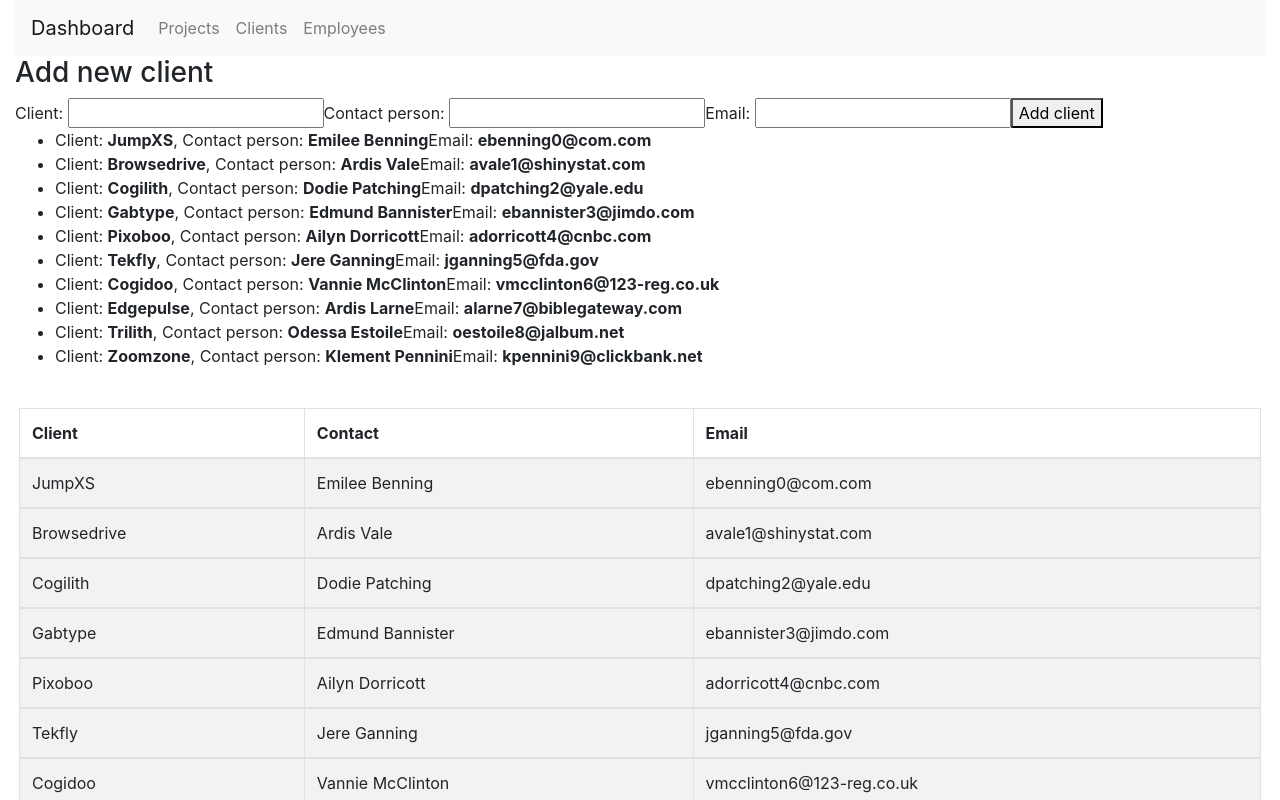
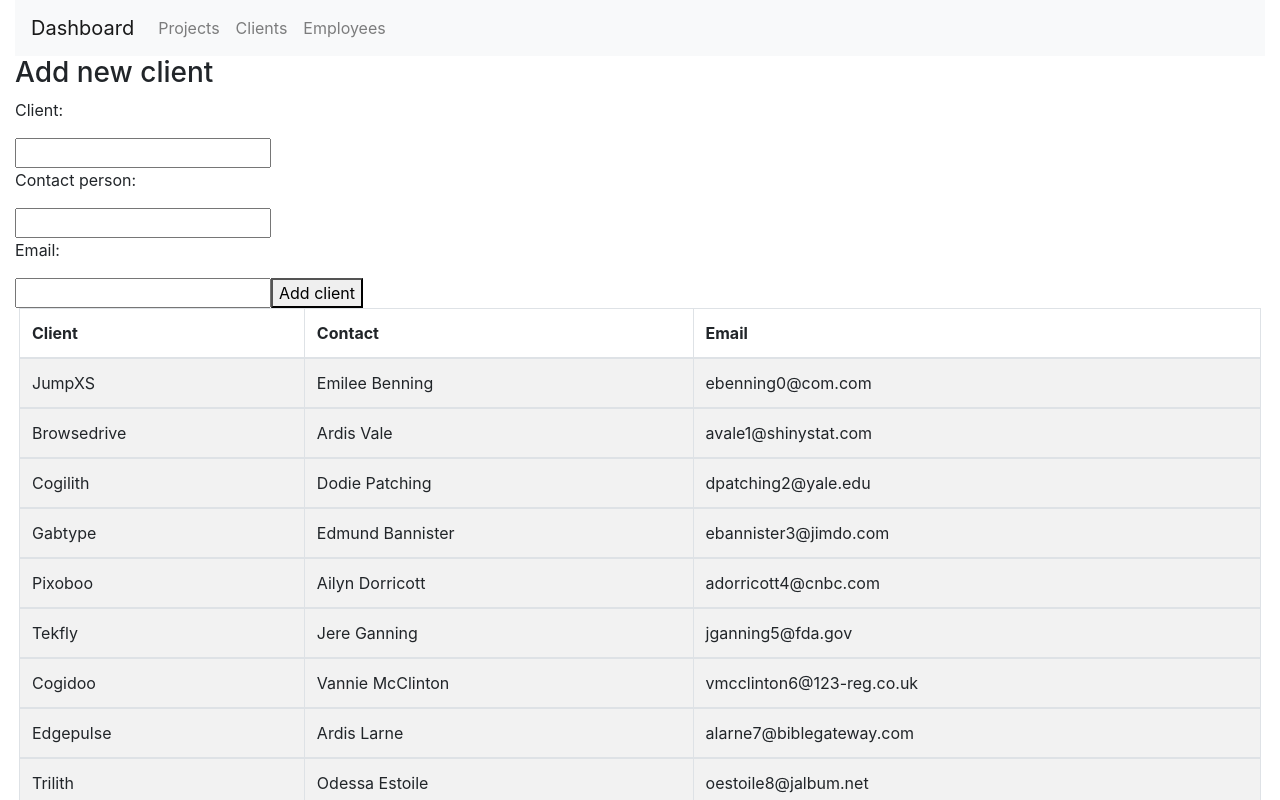
Before and after one commit to martinmolvaer/project-man, a React (Create React App) app in the folder project-man/: page /clients in a window 1280 px wide. Shown: the top 800 px of the page. Built offline with nearby package versions, Linux system fonts and the light colour scheme.

Commit message:
Update Clients.js

```diff
--- a/project-man/src/components/Clients.js
+++ b/project-man/src/components/Clients.js
@@ -3,10 +3,9 @@ import ClientData from "../data/ClientData.json";
 import { Table, Row } from "react-bootstrap";
 
 const Clients = () => {
-
-
   const [clients, setClients] = useState(ClientData);
   const [newClient, setNewClient] = useState({
+    id: "",
     name: "",
     contact_person: "",
     email: "",
@@ -15,38 +14,28 @@ const Clients = () => {
   const handleChange = (e) => {
     const { name, value } = e.target;
     setNewClient({ ...newClient, [name]: value });
-};
-
-const addClient = () => {
-    setClients(client => [newClient, ...client ])
-    console.log(ClientData)
   };
 
-  const getClients = () => {
-    return clients.map((client, i) => {
-      return (
-        <li key={i}>
-          Client: <b>{client.name}</b>, Contact person:{" "}
-          <b>{client.contact_person}</b>
-          Email: <b>{client.email}</b>
-        </li>
-      );
-    });
+  const addClient = () => {
+    setClients(()=>[newClient, ...clients]);
   };
+
+  React.useEffect(() => {
+   console.log(clients)},[clients]
+
+  )
 
   return (
     <div>
       <h3>Add new client</h3>
 
-      <span>Client: </span>
+      <p>Client: </p>
       <input onChange={handleChange} name="name"></input>
-      <span>Contact person: </span>
+      <p>Contact person: </p>
       <input onChange={handleChange} name="contact_person"></input>
-      <span>Email: </span>
+      <p>Email: </p>
       <input onChange={handleChange} name="email"></input>
       <button onClick={addClient}>Add client</button>
-      <br></br>
-      <ul>{getClients()}</ul>
       <br></br>
       <Row className="mx-1">
         <Table striped bordered hover>
@@ -57,9 +46,9 @@ const addClient = () => {
               <th>Email</th>
             </tr>
           </thead>
-          {clients.map((client) => {
+          {clients.map((client, i) => {
             return (
-              <tbody>
+              <tbody key={i}>
                 <tr>
                   <td>{client.name}</td>
                   <td>{client.contact_person}</td>
```
